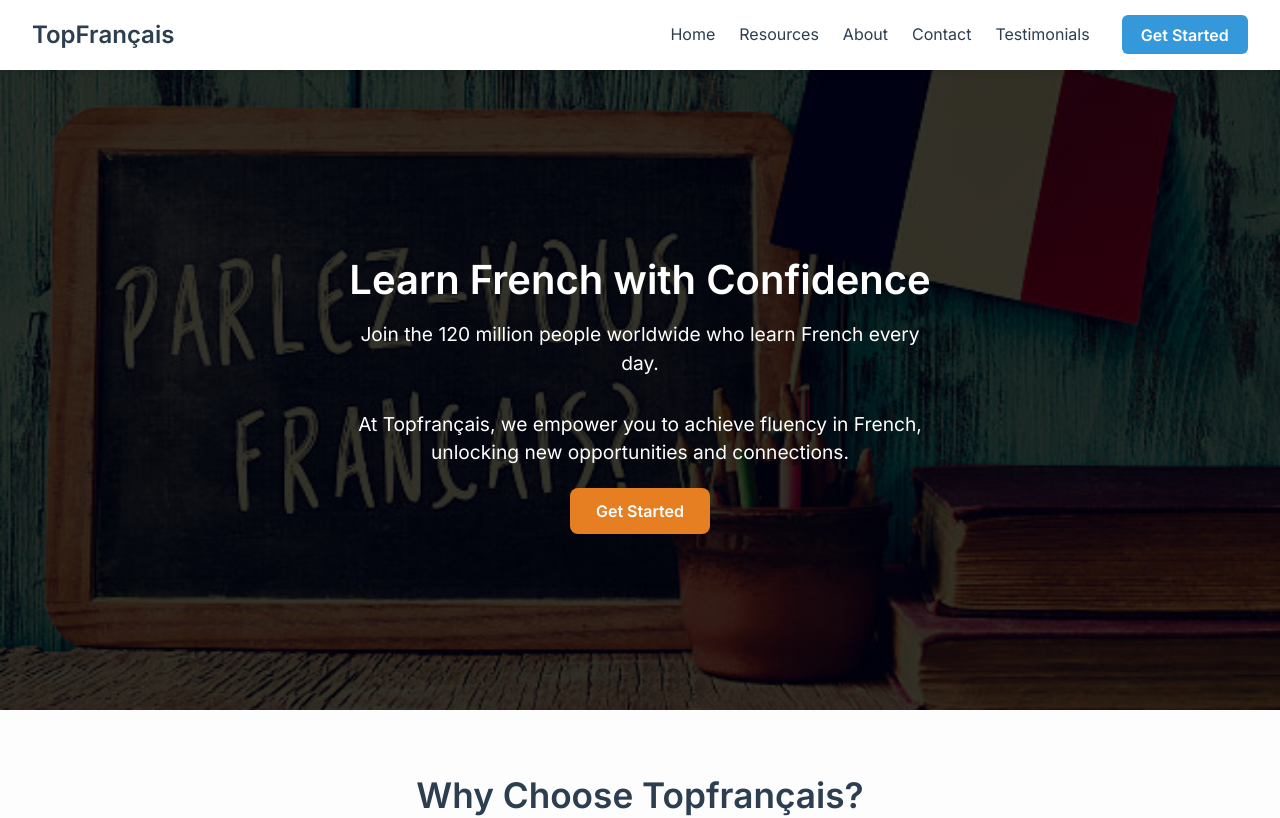
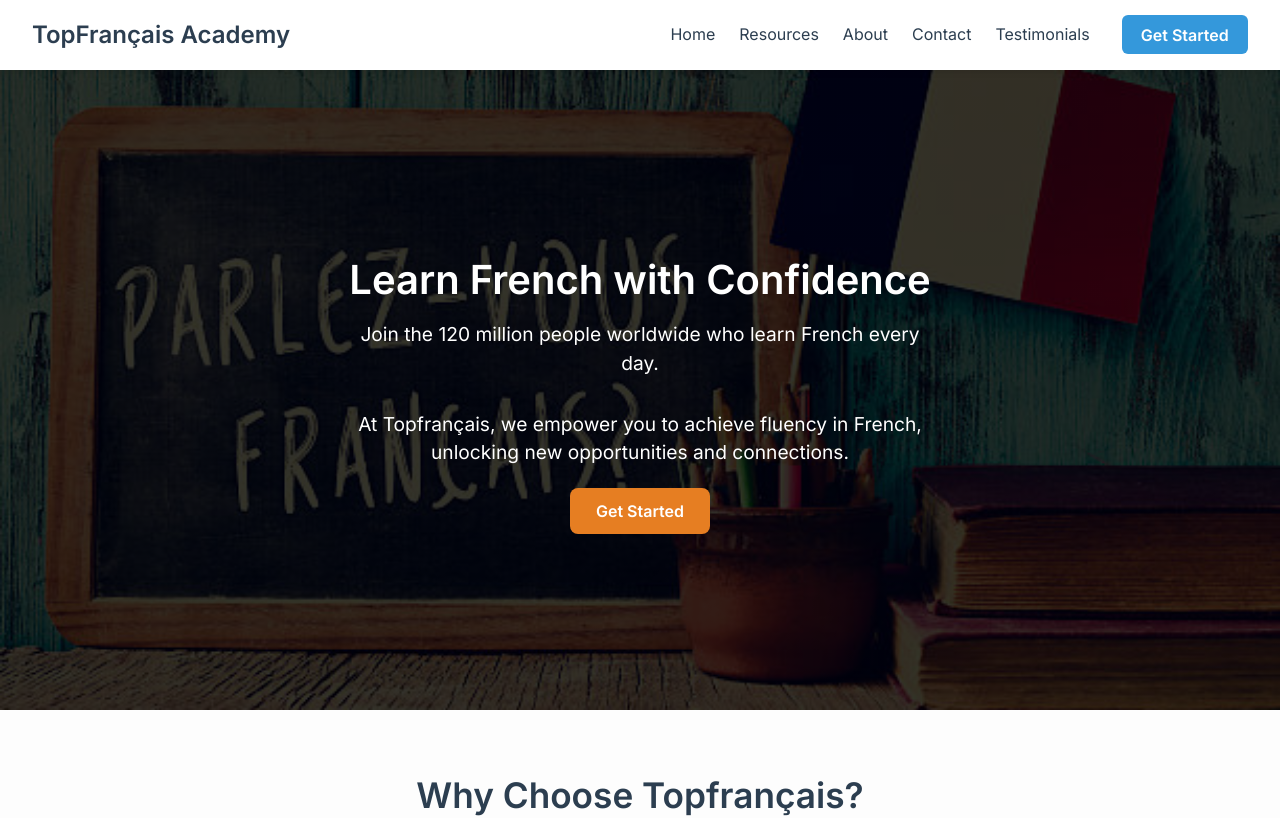
Before and after one commit to OyedamolaM/Top-Francais, a React (Vite) app: page / in a window 1280 px wide. Shown: the top 818 px of the page. Built offline with nearby package versions, Linux system fonts and the light colour scheme.

Commit message:
Navbar TopFrancais Academy Edit

```diff
--- a/src/components/Navbar.jsx
+++ b/src/components/Navbar.jsx
@@ -12,7 +12,7 @@ export default function Navbar() {
     <header className="navbar">
       {/* Logo on the left */}
       <div className="navbar__logo">
-        <Link to="/" onClick={closeMenu}>TopFrançais</Link>
+        <Link to="/" onClick={closeMenu}>TopFrançais Academy</Link>
       </div>
 
       {/* Desktop Links + CTA together */}
```
